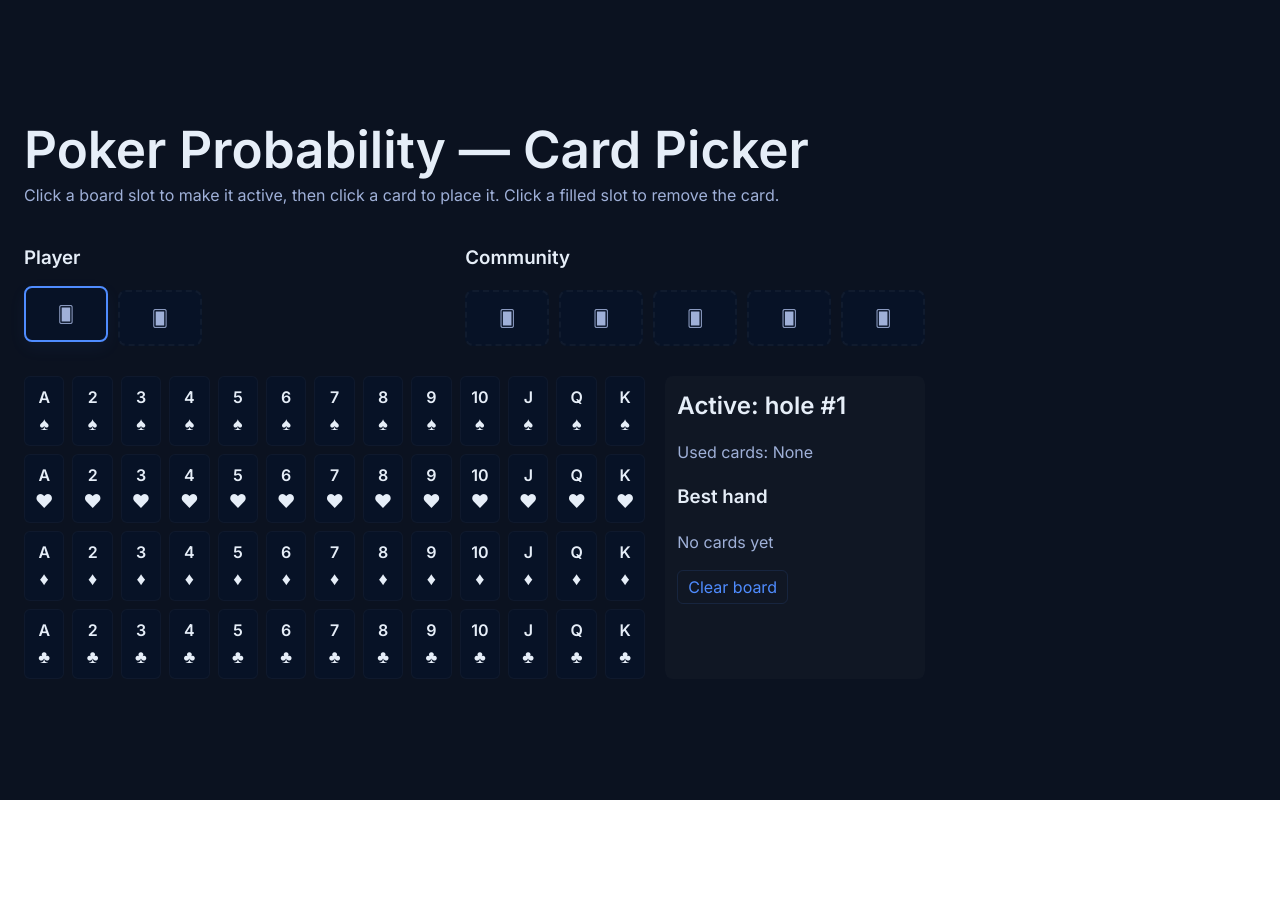
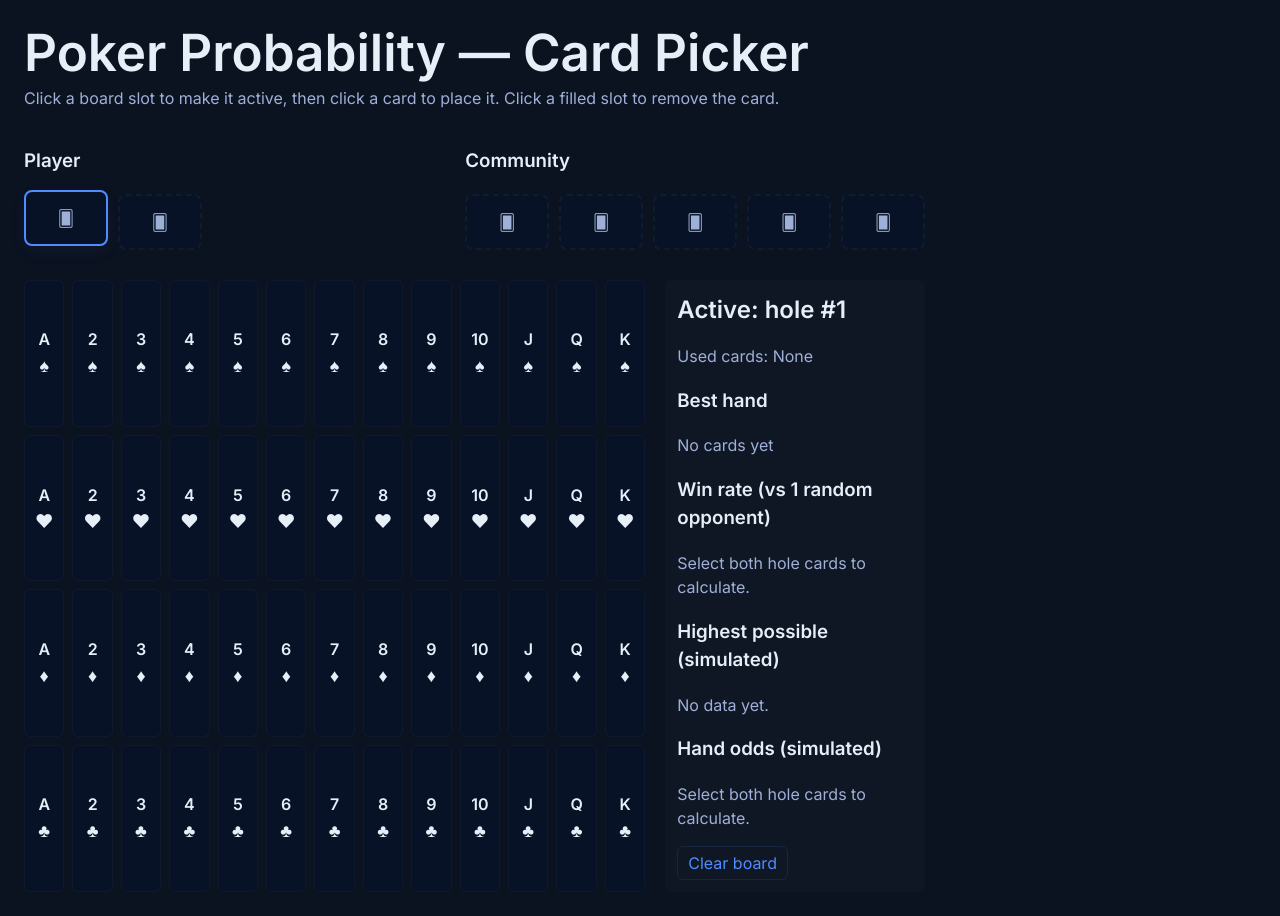
Before and after one commit to him1231/poker-probability-calculator, a React (Vite) app: page / in a window 1280 px wide. Before the commit the page ends 800 px from the top, so only its background shows below. Built offline with nearby package versions, Linux system fonts and the light colour scheme.

Commit message:
Add auto-advance, win rate, and hand odds

```diff
--- a/src/App.css
+++ b/src/App.css
@@ -43,6 +43,15 @@ header p{ margin:0 0 18px; color:var(--muted) }
 .best-hand{ margin:8px 0 }
 .best-hand .hand-cards{ margin-top:6px }
 .mini-card{ display:inline-block; background:var(--panel); border:1px solid rgba(255,255,255,0.04); padding:6px 8px; border-radius:6px; margin-right:6px }
+
+.winrate, .best-possible, .hand-prob{ margin-top:12px }
+.rates{ display:grid; grid-template-columns: 1fr; gap:4px; font-size:14px }
+.muted.small{ font-size:12px }
+.hand-prob ul{ list-style:none; padding:0; margin:6px 0 0 }
+.hand-prob li{ display:flex; justify-content:space-between; padding:3px 0; border-bottom:1px dashed rgba(255,255,255,0.06) }
+.hand-prob li:last-child{ border-bottom:none }
+.hand-prob .pct{ color:var(--muted) }
+
 .actions{ margin-top:12px }
 .actions button{ background:transparent; color:var(--accent); border:1px solid rgba(79,140,255,0.12); padding:6px 10px; border-radius:6px }
 
--- a/src/App.jsx
+++ b/src/App.jsx
@@ -1,9 +1,10 @@
-import { useState } from 'react'
+import { useMemo, useState } from 'react'
 import './App.css'
-import { bestHand } from './evaluator'
+import { bestHand, compareHands } from './evaluator'
 
 const SUITS = ['♠', '♥', '♦', '♣']
 const RANKS = ['A','2','3','4','5','6','7','8','9','10','J','Q','K']
+const HAND_ORDER = ['High Card','One Pair','Two Pair','Three of a Kind','Straight','Flush','Full House','Four of a Kind','Straight Flush']
 
 function makeDeck(){
   const deck = []
@@ -13,6 +14,99 @@ function makeDeck(){
     }
   }
   return deck
+}
+
+function sampleN(arr, n){
+  const copy = arr.slice()
+  const out = []
+  for(let i=0;i<n;i++){
+    const idx = Math.floor(Math.random() * (copy.length - i))
+    const swapIdx = copy.length - 1 - i
+    const pick = copy[idx]
+    copy[idx] = copy[swapIdx]
+    copy[swapIdx] = pick
+    out.push(pick)
+  }
+  return out
+}
+
+function simulateOutcomes({hole, community, deck, iterations=6000}){
+  const holeCards = hole.filter(Boolean)
+  if(holeCards.length < 2) return null
+
+  const communityCards = community.filter(Boolean)
+  const missingCommunity = 5 - communityCards.length
+  if(missingCommunity < 0) return null
+
+  const used = [...holeCards, ...communityCards]
+  const remaining = deck.filter(c => !used.find(u => u.code === c.code))
+
+  let wins = 0, ties = 0, losses = 0
+  const handCounts = {}
+  let bestRankSeen = -1
+  let bestExample = null
+
+  const addHand = (name) => { handCounts[name] = (handCounts[name] || 0) + 1 }
+
+  if(missingCommunity === 0){
+    // exact vs random opponent holes
+    for(let i=0;i<remaining.length;i++){
+      for(let j=i+1;j<remaining.length;j++){
+        const oppHole = [remaining[i], remaining[j]]
+        const finalCommunity = communityCards
+        const playerBest = bestHand([...holeCards, ...finalCommunity])
+        const oppBest = bestHand([...oppHole, ...finalCommunity])
+        const cmp = compareHands(playerBest, oppBest)
+        if(cmp > 0) wins++
+        else if(cmp === 0) ties++
+        else losses++
+        addHand(playerBest.name)
+        if(playerBest.rank > bestRankSeen){
+          bestRankSeen = playerBest.rank
+          bestExample = {name: playerBest.name, needed: []}
+        }
+      }
+    }
+    const total = wins + ties + losses
+    return {
+      total,
+      winRate: total ? wins/total : 0,
+      tieRate: total ? ties/total : 0,
+      lossRate: total ? losses/total : 0,
+      handCounts,
+      bestExample
+    }
+  }
+
+  for(let t=0;t<iterations;t++){
+    const draw = sampleN(remaining, missingCommunity + 2)
+    const oppHole = draw.slice(0,2)
+    const missing = draw.slice(2)
+    const finalCommunity = communityCards.concat(missing)
+
+    const playerBest = bestHand([...holeCards, ...finalCommunity])
+    const oppBest = bestHand([...oppHole, ...finalCommunity])
+    const cmp = compareHands(playerBest, oppBest)
+    if(cmp > 0) wins++
+    else if(cmp === 0) ties++
+    else losses++
+
+    addHand(playerBest.name)
+    if(playerBest.rank > bestRankSeen){
+      bestRankSeen = playerBest.rank
+      bestExample = {name: playerBest.name, needed: missing.map(c => c.code)}
+    }
+  }
+
+  const total = wins + ties + losses
+  return {
+    total,
+    winRate: total ? wins/total : 0,
+    tieRate: total ? ties/total : 0,
+    lossRate: total ? losses/total : 0,
+    handCounts,
+    bestExample
+  }
 }
 
 function CardButton({card, onClick, disabled}){
@@ -25,7 +119,7 @@ function CardButton({card, onClick, disabled}){
 }
 
 export default function App(){
-  const deck = makeDeck()
+  const deck = useMemo(() => makeDeck(), [])
 
   // board state: single player only
   const [hole, setHole] = useState([null, null])
@@ -34,6 +128,23 @@ export default function App(){
   // active target: 'hole' or 'community' with index; null when none
   const [target, setTarget] = useState({area: 'hole', index: 0})
 
+  function nextTargetFor(nextHole, nextCommunity, current){
+    const order = [
+      {area:'hole', index:0},
+      {area:'hole', index:1},
+      {area:'community', index:0},
+      {area:'community', index:1},
+      {area:'community', index:2},
+      {area:'community', index:3},
+      {area:'community', index:4},
+    ]
+    const isEmpty = (slot) => (slot.area === 'hole' ? !nextHole[slot.index] : !nextCommunity[slot.index])
+    const startIdx = order.findIndex(s => s.area === current.area && s.index === current.index)
+    for(let i=startIdx+1;i<order.length;i++) if(isEmpty(order[i])) return order[i]
+    for(let i=0;i<order.length;i++) if(isEmpty(order[i])) return order[i]
+    return null
+  }
+
   function placeCard(card){
     // prevent placing a card that's already used on board
     if(isCardUsed(card)) return
@@ -41,21 +152,16 @@ export default function App(){
     if(!target) return
 
     if(target.area === 'hole'){
-      setHole(h => {
-        const copy = [...h]
-        copy[target.index] = card
-        return copy
-      })
+      const nextHole = [...hole]
+      nextHole[target.index] = card
+      setHole(nextHole)
+      setTarget(nextTargetFor(nextHole, community, target))
     } else if(target.area === 'community'){
-      setCommunity(c => {
-        const copy = [...c]
-        copy[target.index] = card
-        return copy
-      })
+      const nextCommunity = [...community]
+      nextCommunity[target.index] = card
+      setCommunity(nextCommunity)
+      setTarget(nextTargetFor(hole, nextCommunity, target))
     }
-
-    // unselect target after placing
-    setTarget(null)
   }
 
   function isCardUsed(card){
@@ -73,6 +179,16 @@ export default function App(){
   function clearAll(){
     setHole([null,null]); setCommunity([null,null,null,null,null]); setTarget({area:'hole', index:0})
   }
+
+  const sim = useMemo(() => simulateOutcomes({hole, community, deck}), [hole, community, deck])
+  const handProbList = useMemo(() => {
+    if(!sim) return []
+    return HAND_ORDER.map(name => {
+      const count = sim.handCounts[name] || 0
+      const pct = sim.total ? (count / sim.total) : 0
+      return {name, count, pct}
+    })
+  }, [sim])
 
   return (
     <div className="app">
@@ -149,6 +265,48 @@ export default function App(){
               )
             })()}
           </div>
+
+          <div className="winrate">
+            <h3>Win rate (vs 1 random opponent)</h3>
+            {!sim ? (
+              <p className="muted">Select both hole cards to calculate.</p>
+            ) : (
+              <div className="rates">
+                <div><strong>{(sim.winRate*100).toFixed(1)}%</strong> Win</div>
+                <div>{(sim.tieRate*100).toFixed(1)}% Tie</div>
+                <div>{(sim.lossRate*100).toFixed(1)}% Lose</div>
+              </div>
+            )}
+          </div>
+
+          <div className="best-possible">
+            <h3>Highest possible (simulated)</h3>
+            {!sim || !sim.bestExample ? (
+              <p className="muted">No data yet.</p>
+            ) : (
+              <div>
+                <strong>{sim.bestExample.name}</strong>
+                <div className="muted small">Needed: {sim.bestExample.needed.length ? sim.bestExample.needed.join(', ') : 'None'}</div>
+              </div>
+            )}
+          </div>
+
+          <div className="hand-prob">
+            <h3>Hand odds (simulated)</h3>
+            {!sim ? (
+              <p className="muted">Select both hole cards to calculate.</p>
+            ) : (
+              <ul>
+                {handProbList.map(h => (
+                  <li key={h.name}>
+                    <span>{h.name}</span>
+                    <span className="pct">{(h.pct*100).toFixed(1)}%</span>
+                  </li>
+                ))}
+              </ul>
+            )}
+          </div>
+
           <div className="actions">
             <button onClick={clearAll}>Clear board</button>
           </div>
--- a/src/evaluator.js
+++ b/src/evaluator.js
@@ -92,23 +92,40 @@ function evaluate5(cards){
   return {rank:0, name:'High Card', tiebreak:vals, cards:cards.map(c=>c.code)}
 }
 
+export function compareHands(a, b){
+  if(!a && !b) return 0
+  if(a && !b) return 1
+  if(!a && b) return -1
+  if(a.rank !== b.rank) return a.rank > b.rank ? 1 : -1
+  const ta = a.tiebreak || [], tb = b.tiebreak || []
+  const len = Math.max(ta.length, tb.length)
+  for(let i=0;i<len;i++){
+    const av = ta[i] || 0, bv = tb[i] || 0
+    if(av !== bv) return av > bv ? 1 : -1
+  }
+  return 0
+}
+
 export function bestHand(allCards){
   // allCards: array of card objects (up to 7)
-  const combos = combinations(allCards,5)
+  if(!allCards || allCards.length===0) return null
+  const k = Math.min(5, allCards.length)
+  const combos = combinations(allCards,k)
   let best = null
   for(const comb of combos){
-    const ev = evaluate5(comb)
+    // if comb length < 5, pad evaluation by treating missing cards as lowest distinct values — but evaluate5 expects 5.
+    // For simplicity when k<5, evaluate using the available cards by treating evaluate5 as if those were the only cards (works for pair/trips detection).
+    const ev = evaluate5(comb.length===5 ? comb : comb.concat(Array(5-comb.length).fill({rank:'2',suit:'♠',code:'2♠'})))
     if(!best) best = ev
     else {
       if(ev.rank > best.rank) best = ev
       else if(ev.rank === best.rank){
-        // compare tiebreak arrays
         const a = ev.tiebreak, b = best.tiebreak
-        let better = false, worse = false
+        let better = false
         for(let i=0;i<Math.max(a.length,b.length);i++){
           const av = a[i]||0, bv = b[i]||0
           if(av>bv){ better=true; break }
-          if(av<bv){ worse=true; break }
+          if(av<bv){ break }
         }
         if(better) best = ev
       }
```
